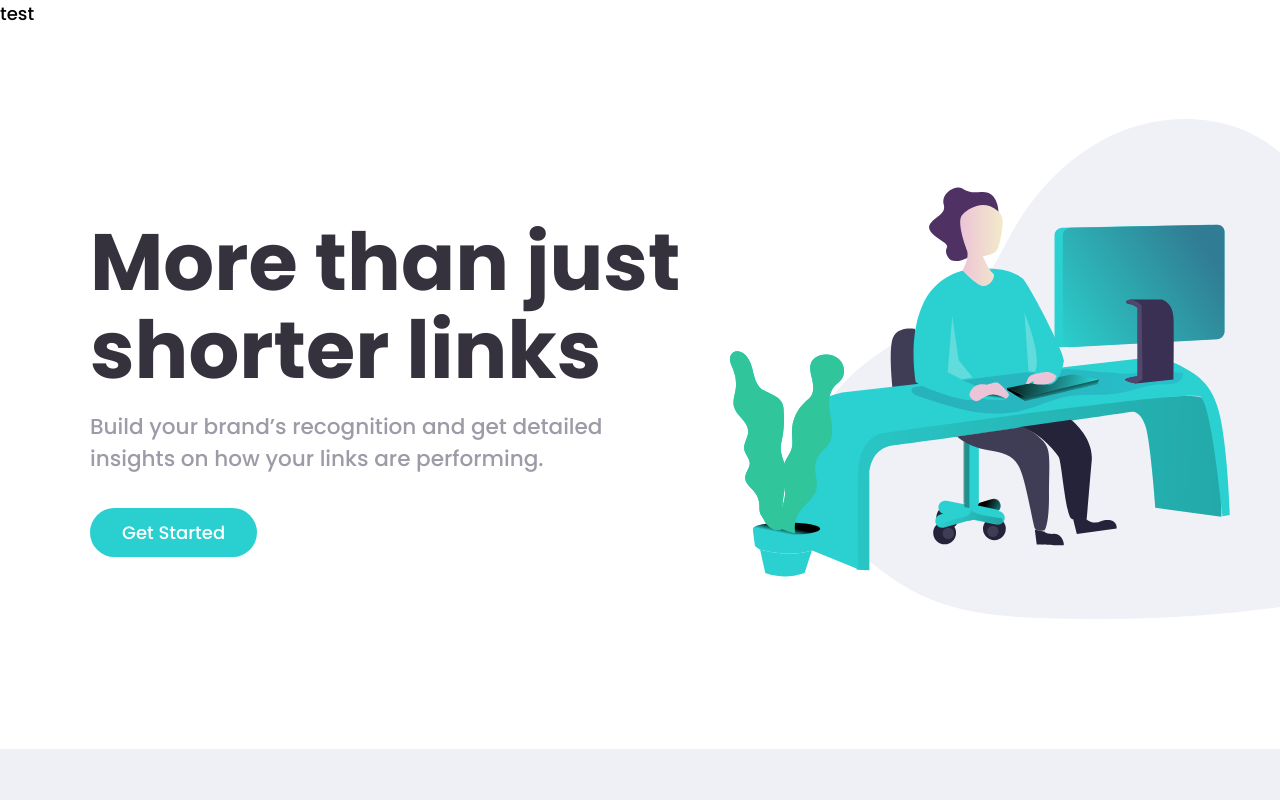
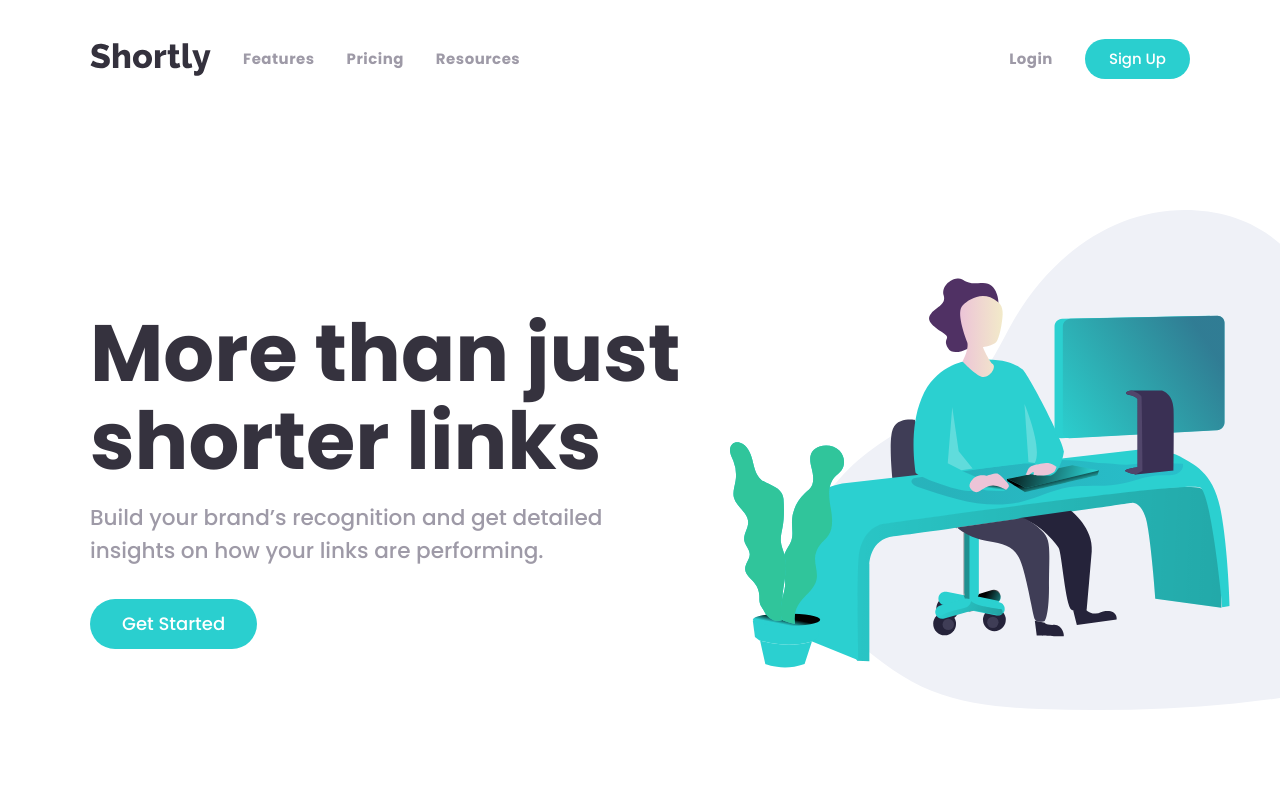
Before and after one commit to msunji/url-shortener, a React (Create React App) app: page / in a window 1280 px wide. Shown: the top 800 px of the page. Built offline with nearby package versions, Linux system fonts and the light colour scheme.

Commit message:
Show mobile menu on click

```diff
--- a/src/components/Navbar.js
+++ b/src/components/Navbar.js
@@ -1,7 +1,33 @@
+import { useState } from 'react';
+import Button from './Button';
+import { ReactComponent as Logo } from '../assets/img/logo.svg';
+import '../styles/components/Navbar.scss';
+
 const Navbar = () => {
+  const [ open, setOpen ] = useState(false);
+  console.log(open);
   return (
     <nav>
-      test
+      <div className="nav__container">
+        <Logo className="nav__logo" />
+        <div className="mobile-toggle" onClick={() => setOpen(!open)}>
+          <div />
+          <div />
+          <div />
+        </div>
+        <div className={`nav__links ${open ? 'open' : ''}`}>
+          <div className="nav__links--left">
+            <span>Features</span>
+            <span>Pricing</span>
+            <span>Resources</span>
+          </div>
+          <hr className="nav__links__divider" />
+          <div className="nav__links--right">
+            <span>Login</span>
+            <Button color="cyan" shape="pill">Sign Up</Button>
+          </div>
+        </div>
+      </div>
     </nav>
   )
 }
```
